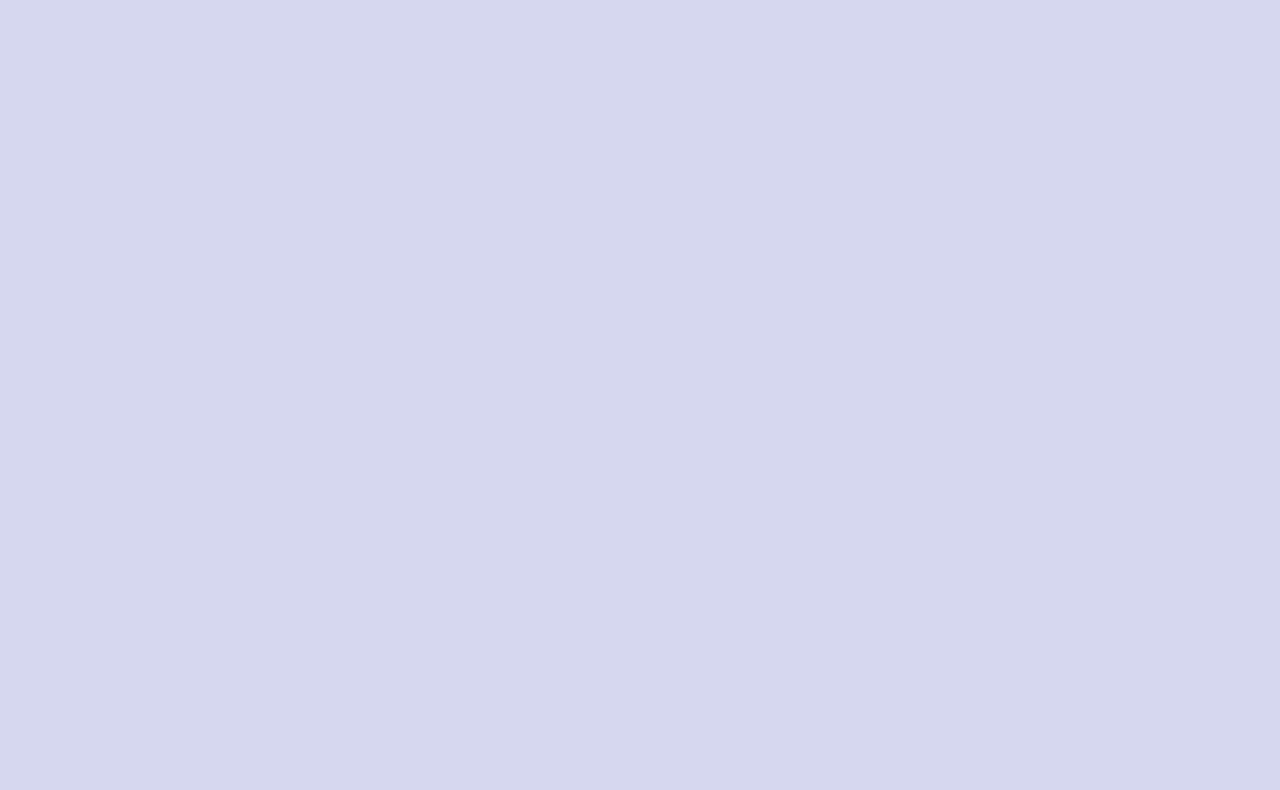
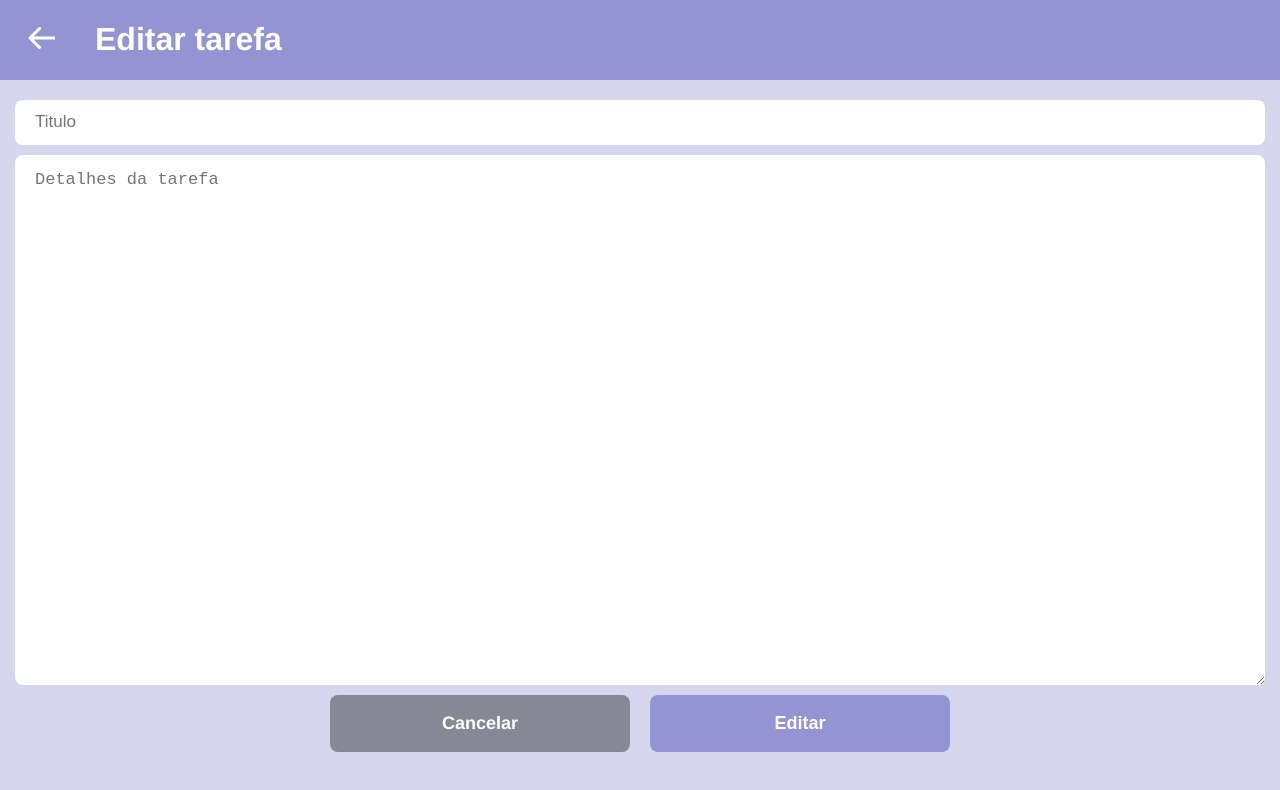
Before and after one commit to Cassio-Vileno/list, a Vue app: page /edit-task in a window 1280 px wide. Before the commit this address had no page. Shown: the top 790 px of the page. Built offline with nearby package versions, Linux system fonts and the light colour scheme.

Commit message:
feat: : sparkles: tela editar tarefa

```diff
--- a/src/components/TodoItem.vue
+++ b/src/components/TodoItem.vue
@@ -5,9 +5,9 @@
       <p>TODO SUB TITLE</p>
     </div>
     <div class="container-icons">
-      <a href="">
+      <router-link class="link" to="/edit-task">
         <img src="../assets/icons/pencil.svg" alt="editar" />
-      </a>
+      </router-link>
       <a href="">
         <img src="../assets/icons/trash.svg" alt="excluir" />
       </a>
@@ -21,9 +21,7 @@
 <script>
 export default {
   name: "TodoItem",
-  props: {
-    msg: String,
-  },
+  props: {},
 };
 </script>
 
@@ -65,6 +63,9 @@ p {
 .container-icons > a > img {
   height: 34px;
 }
+.link > img {
+  height: 34px;
+}
 
 .container-icons {
   display: flex;
--- a/src/router/index.js
+++ b/src/router/index.js
@@ -1,5 +1,6 @@
 import { createRouter, createWebHistory } from 'vue-router'
 import AddTask from '../views/AddTask.vue'
+import EditTask from '../views/EditTask.vue'
 import HomeView from '../views/HomeView.vue'
 
 const routes = [
@@ -13,6 +14,11 @@ const routes = [
     name: 'AddTask',
     component: AddTask
   },
+  {
+    path: '/edit-task',
+    name: 'EditTask',
+    component: EditTask
+  },
 ]
 
 const router = createRouter({
--- /dev/null
+++ b/src/views/EditTask.vue
@@ -0,0 +1,94 @@
+<template>
+  <div>
+    <HeaderTitle :title="title" />
+    <form>
+      <input type="text" placeholder="Titulo" />
+      <textarea placeholder="Detalhes da tarefa" name="" id=""></textarea>
+      <div class="container-button">
+        <router-link to="/" class="button-back">Cancelar</router-link>
+        <button>Editar</button>
+      </div>
+    </form>
+  </div>
+</template>
+
+<script>
+import HeaderTitle from "@/components/HeaderTitle.vue";
+
+export default {
+  name: "EditTask",
+  components: {
+    HeaderTitle,
+  },
+  data() {
+    return {
+      title: "Editar tarefa",
+    };
+  },
+};
+</script>
+
+<style scoped>
+form {
+  display: flex;
+  flex-direction: column;
+  gap: 10px;
+  margin-top: 20px;
+  padding: 0 15px;
+}
+
+form > input {
+  font-size: 0.813;
+  background-color: #fff;
+  padding: 15px 20px;
+  border: none;
+  border-radius: 8px;
+}
+
+form > textarea,
+::placeholder {
+  font-size: 17px;
+}
+
+form > textarea {
+  font-size: 0.813;
+  height: 500px;
+  background-color: #fff;
+  padding: 15px 20px;
+  border-radius: 8px;
+  border: none;
+}
+
+button {
+  width: 100%;
+  max-width: 300px;
+  background-color: #9395d3;
+  color: #fff;
+  border-radius: 8px;
+  padding: 18px;
+  font-size: 18px;
+  font-weight: 600;
+  border: none;
+}
+
+.button-back {
+  display: flex;
+  align-items: center;
+  justify-content: center;
+  width: 100%;
+  max-width: 300px;
+  background-color: #878896;
+  color: #fff;
+  border-radius: 8px;
+  font-size: 18px;
+  font-weight: 600;
+  text-decoration: none;
+}
+
+.container-button {
+  display: flex;
+  justify-content: center;
+  width: 100%;
+  gap: 20px;
+}
+</style>
```
